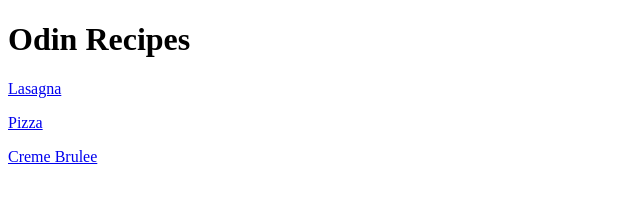
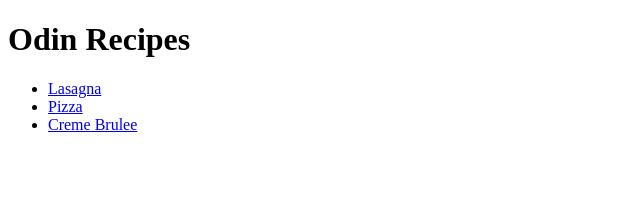
Before and after one commit to H2Pro2/odin-recipes, a plain HTML site: page index.html in a window 1280 px wide. Shown: the whole page, without its empty margins (0-640 px from the left). Drawn offline with Linux system fonts and the light colour scheme.

Commit message:
Changed the listing of the the recipees

```diff
--- a/index.html
+++ b/index.html
@@ -9,11 +9,11 @@
 <body>
     <h1>Odin Recipes</h1>
 
-    <p><a href="./recipes/lasagna.html">Lasagna</a></p>
-
-    <p><a href="./recipes/pizza.html">Pizza</a></p>
-
-    <p><a href="./recipes/cremebrulee.html">Creme Brulee</a></p>
+    <ul>
+        <li><a href="./recipes/lasagna.html">Lasagna</a></li>
+        <li><a href="./recipes/pizza.html">Pizza</a></li>
+        <li><a href="./recipes/cremebrulee.html">Creme Brulee</a></li>
+    </ul>
 
 </body>
 </html>
```
